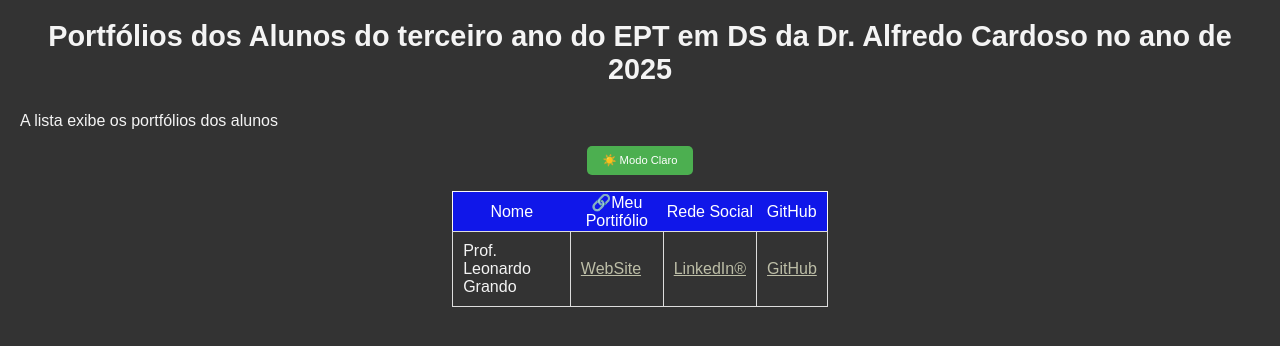
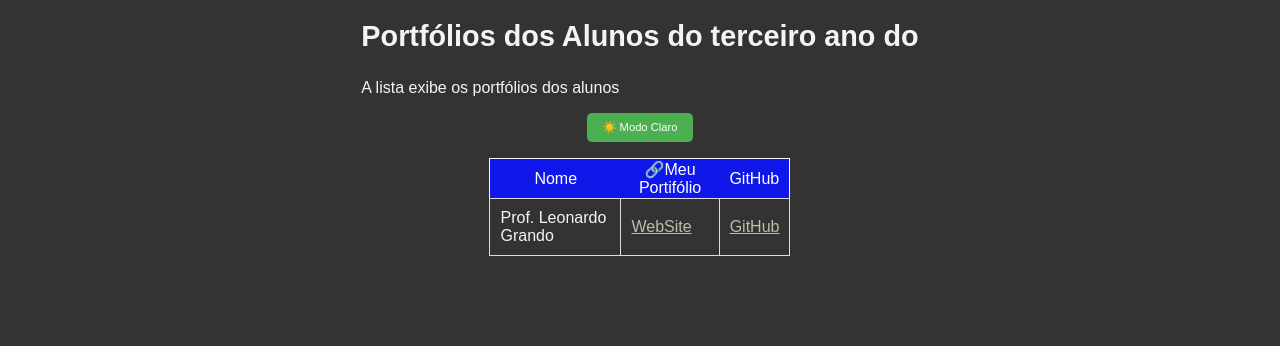
Before and after one commit to proflgrandoEPT/Alunos3EM-2025, a plain HTML site: page index.html in a window 1280 px wide. Drawn offline with Linux system fonts and the light colour scheme.

Commit message:
Update index.html

```diff
--- a/index.html
+++ b/index.html
@@ -10,7 +10,7 @@
 <body class="dark-mode">
 
 <header>
-    <h1 id="page-title">Portfólios dos Alunos do terceiro ano do EPT em DS da Dr. Alfredo Cardoso no ano de 2025</h1>
+    <h1 id="page-title">Portfólios dos Alunos do terceiro ano do </h1>
     <p>A lista exibe os portfólios dos alunos </p>
     <div class="buttons">
         <button id="toggle-theme">☀️ Modo Claro</button>
@@ -23,7 +23,6 @@
             <tr>
                 <td>Nome</td>
                 <td>🔗Meu Portifólio</td>
-                <td>Rede Social</td>
                 <td>GitHub</td>
             </tr>
         </thead>
@@ -31,7 +30,6 @@
             <tr>
                 <td>Prof. Leonardo Grando</td>
                 <td><a href="https://proflgrando.github.io/" target="_blank">WebSite</a></td>
-                <td><a href="https://www.LinkedIn.com/in/lgrando123" target="_blank">LinkedIn®</a></td>
                 <td><a href="https://github.com/proflgrandoEPT" target="_blank">GitHub</a></td>
             </tr>
         </tbody>
```
